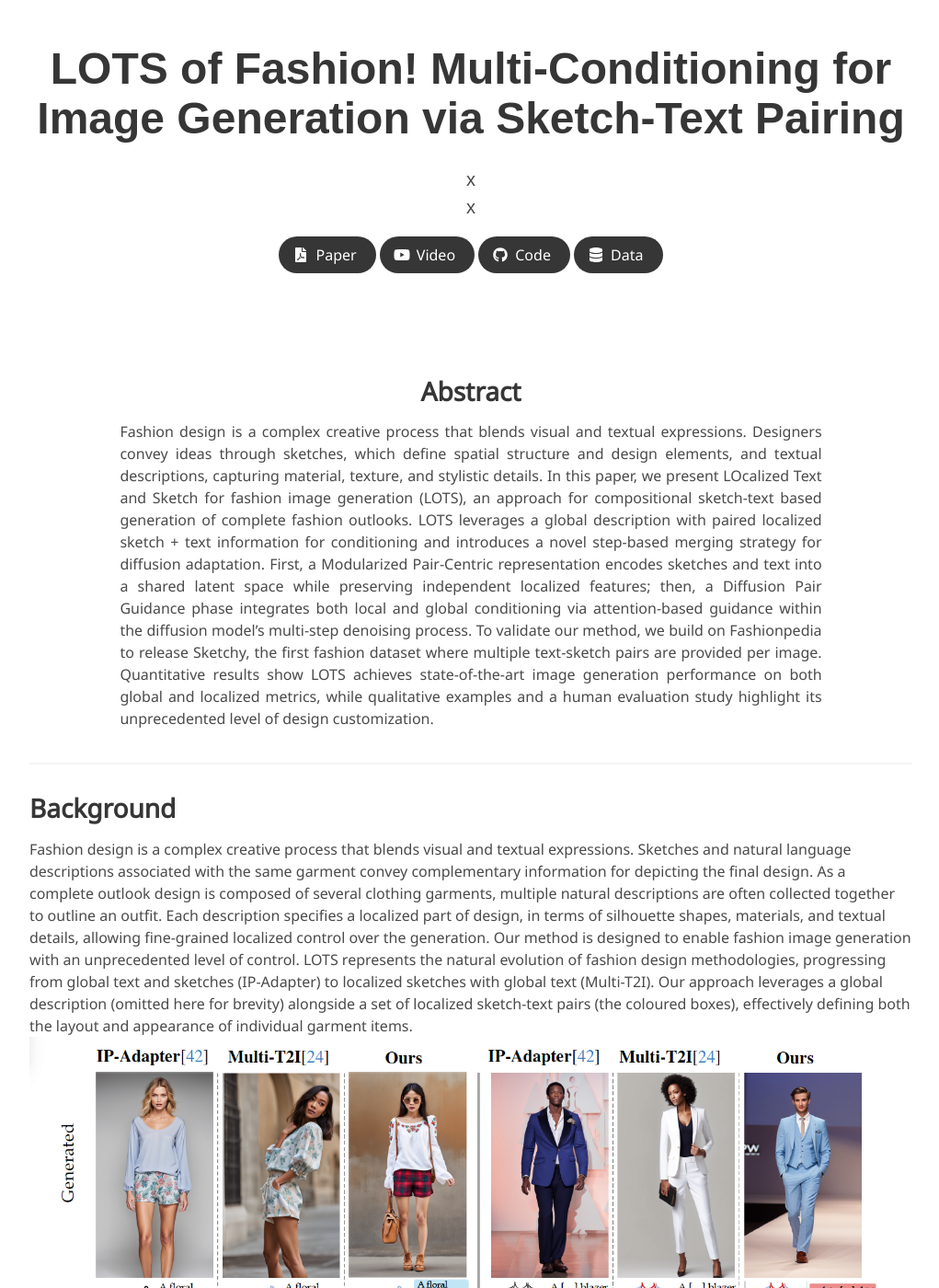
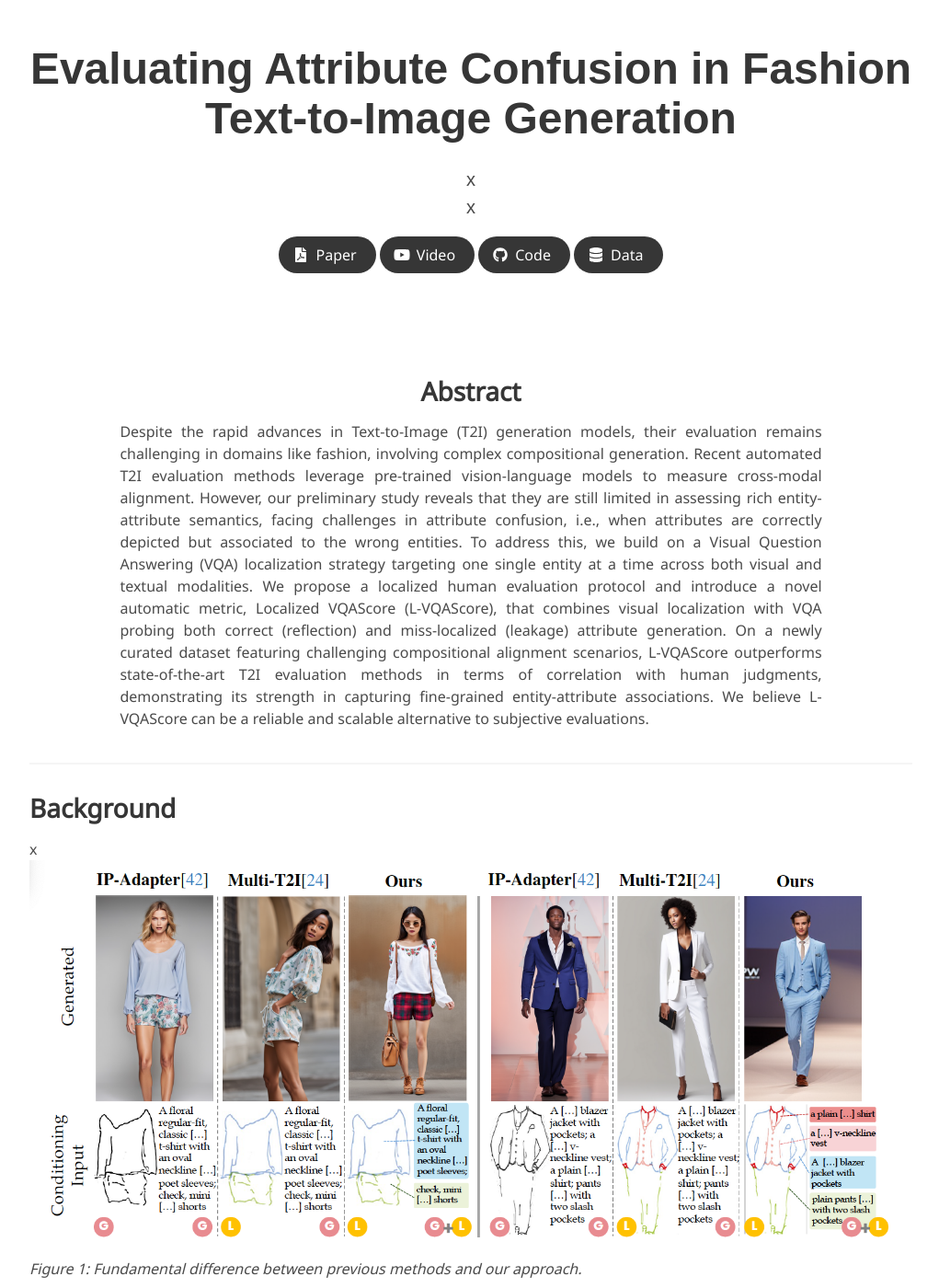
Before and after one commit to karinvk/L-VQAScore.github.io, a Jekyll site: the page built from index.md, in a window 1280 px wide and 1400 px high. Shown: the whole window at 92% size, without its empty margins (128-1149 px from the left). Built offline with Jekyll 4.4.1, drawn with Linux system fonts in a browser that asks for light colours; some web fonts are replaced; some of the changed text lies outside the part shown.

Commit message:
Update index.md

```diff
--- a/index.md
+++ b/index.md
@@ -2,7 +2,7 @@
 layout: project_page
 permalink: /
 
-title: LOTS of Fashion! Multi-Conditioning for Image Generation via Sketch-Text Pairing
+title: Evaluating Attribute Confusion in Fashion Text-to-Image Generation
 authors:
     x
 affiliations:
@@ -18,10 +18,9 @@ data: x
     <div class="column is-four-fifths">
         <h2>Abstract</h2>
         <div class="content has-text-justified">
-Fashion design is a complex creative process that blends visual and textual expressions. Designers convey ideas through sketches, which define spatial structure and design elements, and textual descriptions, capturing material, texture, and stylistic details.
-In this paper, we present LOcalized Text and Sketch for fashion image generation (LOTS), an approach for compositional sketch-text based generation of complete fashion outlooks. LOTS leverages a global description with paired localized sketch + text information for conditioning and introduces a novel step-based merging strategy for diffusion adaptation.
-First, a Modularized Pair-Centric representation encodes sketches and text into a shared latent space while preserving independent localized features; then, a Diffusion Pair Guidance phase integrates both local and global conditioning via attention-based guidance within the diffusion model’s multi-step denoising process.
-To validate our method, we build on Fashionpedia to release Sketchy, the first fashion dataset where multiple text-sketch pairs are provided per image. Quantitative results show LOTS achieves state-of-the-art image generation performance on both global and localized metrics, while qualitative examples and a human evaluation study highlight its unprecedented level of design customization.
+Despite the rapid advances in Text-to-Image (T2I) generation models, their evaluation remains challenging in domains like fashion, involving complex compositional generation.
+Recent automated T2I evaluation methods leverage pre-trained vision-language models to measure cross-modal alignment. However, our preliminary study reveals that they are still limited in assessing rich entity-attribute semantics, facing challenges in attribute confusion, i.e., when attributes are correctly depicted but associated to the wrong entities. To address this, we build on a Visual Question Answering (VQA) localization strategy targeting one single entity at a time across both visual and textual modalities. We propose a localized human evaluation protocol and introduce a novel automatic metric, Localized VQAScore (L-VQAScore), that combines visual localization with VQA probing both correct (reflection) and miss-localized (leakage) attribute generation.
+On a newly curated dataset featuring challenging compositional alignment scenarios, L-VQAScore outperforms state-of-the-art T2I evaluation methods in terms of correlation with human judgments, demonstrating its strength in capturing fine-grained entity-attribute associations. We believe L-VQAScore can be a reliable and scalable alternative to subjective evaluations.
         </div>
     </div>
 </div>
@@ -29,26 +28,17 @@ To validate our method, we build on Fashionpedia to release Sketchy, the first f
 ---
 
 ## Background
-Fashion design is a complex creative process that blends visual and textual expressions. Sketches and natural language descriptions associated with the same garment convey complementary information for depicting the final design. As a complete outlook design is composed of several clothing garments, multiple natural descriptions are often collected together to outline an outfit. Each description specifies a localized part of design, in terms of silhouette shapes, materials, and textual details, allowing fine-grained localized control over the generation.
-Our method is designed to enable fashion image generation with an unprecedented level of control. LOTS represents the natural
-evolution of fashion design methodologies, progressing from global text and sketches (IP-Adapter) to localized sketches with global
-text (Multi-T2I). Our approach leverages a global description (omitted here for brevity) alongside a set of localized sketch-text pairs
-(the coloured boxes), effectively defining both the layout and appearance of individual garment items.
+x
 ![Background](/static/image/background.png)
 *Figure 1: Fundamental difference between previous methods and our approach.*
 
 ## Our Method
-We propose LOTS, a novel approach leveraging multiple localized sketch-text pairs for image conditioning.
-First, the Modularized Pair-Centric Representation module independently encodes sketches and text into a shared latent space, preserving localized features while limiting information leakage between pairs to reduce attribute confusion. Then, the Pair-former merges text and sketch information within each pair ensuring spatially grounded descriptions that capture single-item attributes through the structural guidance of sketches.
-Next, during the Diffusion Pair Guidance phase, these localized representations serve as conditioning inputs to a pre-trained diffusion model, alongside a global textual representation specifying general appearance properties (style, background). Unlike prior methods that merge conditioning inputs upfront, our approach defers this operation to the diffusion process itself, breaking down the task across multiple denoising steps via a cross-attention strategy.
+x
 ![Method](/static/image/method.jpeg)
 *Figure 2: LOTS methodology.*
 
 ## Our Contributions
-- We focus on localized sketch-text image generation, advancing state-of-the-art conditioning with localized sketches and a single global text.
-- We introduce a novel method, LOTS, to mitigate attribute confusion by modularized attention-based processing per sketch-text pair, and deferring the multi-conditioning merge to the denoising process.
-- We introduce a new dataset, Sketchy, in the fashion domain, to facilitate model training and evaluation for the localized text-sketch image generation problem.
-- LOTS achieves state-of-the-art performance in image quality, sketch-text conditioning and attribute localization, as measured with both metrics and human evaluation.
+x
 
 ![Performance Comparision](/static/image/result.jpeg)
 *Figure 3: Comparision between different T2I generative models.*
```
